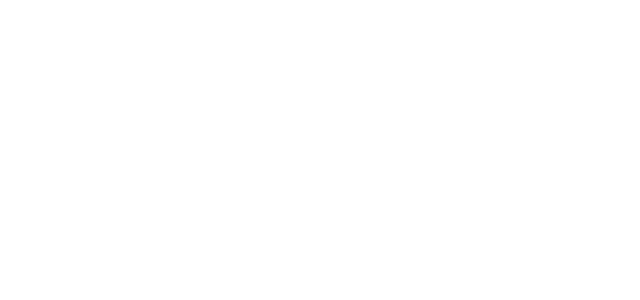
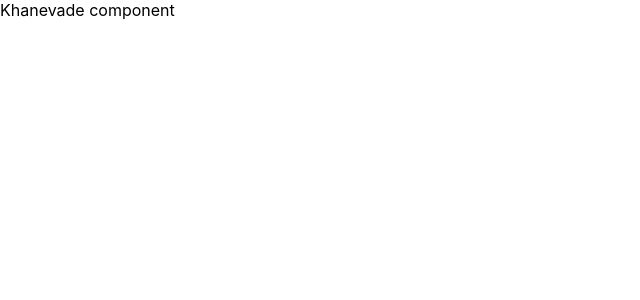
Before and after one commit to tiago86g/Church, a React (Create React App) app in the folder church/: page /khanevade in a window 1280 px wide. Shown: the top 300 px of the page, without its empty margins (0-640 px from the left). Built offline with nearby package versions, Linux system fonts and the light colour scheme.

Commit message:
khanevade route

```diff
--- a/church/src/App.js
+++ b/church/src/App.js
@@ -4,6 +4,7 @@
 import KhaneSorod from './components/pages/KhaneSorod/KhaneSorod';
 import KanonEShadi from './components/pages/KanonEShadi/KanonEShadi';
 import Akhbar from './components/pages/Akhbar/Akhbar';
+import Khanevade from './components/pages/Khanevade/Khanevade';
 
 function App() {
   return (
@@ -17,6 +18,7 @@
             <Route exact path="/khane-sorod" component={KhaneSorod} />
             <Route exact path="/kanon-e-shadi" component={KanonEShadi} />
             <Route exact path="/akhbar" component={Akhbar} />
+            <Route exact path="/khanevade" component={Khanevade} />
             {/* pages components */}
           </Switch>
         </div>
--- /dev/null
+++ b/church/src/components/pages/Khanevade/Khanevade.js
@@ -0,0 +1,5 @@
+import React from 'react';
+
+export default function Khanevade() {
+  return <div>Khanevade component</div>;
+}
```
